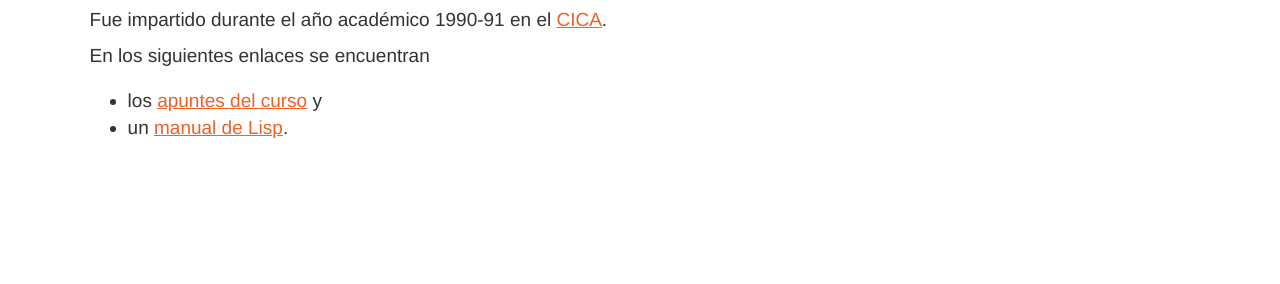
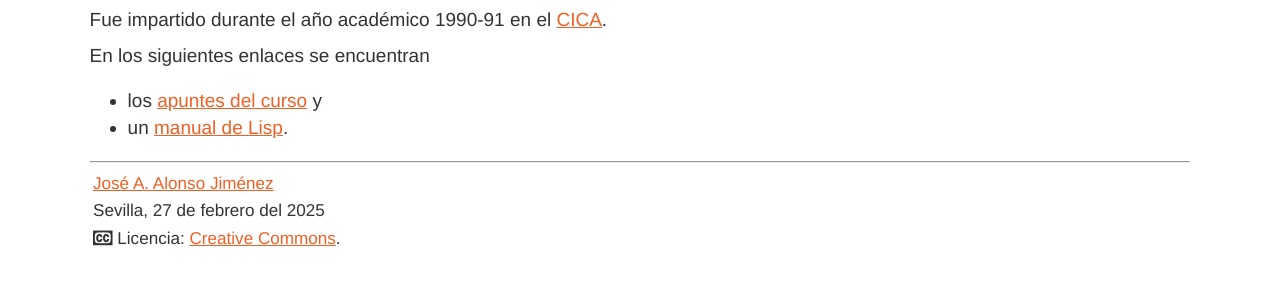
Before and after one commit to jaalonso/cursos, a plain HTML site: page cursos/lisp-90/index.html in a window 1280 px wide. Shown: the part 132-416 px from the top of the page. Drawn offline with Linux system fonts and the light colour scheme.

Commit message:
Actualiza lisp-90

```diff
--- a/cursos/lisp-90/index.html
+++ b/cursos/lisp-90/index.html
@@ -215,5 +215,13 @@ En los siguientes enlaces se encuentran
 <li>un <a href="https://web.archive.org/web/http://www.cs.us.es/~jalonso/cursos/lisp-90/manual.pdf">manual de Lisp</a>.</li>
 </ul>
 </div>
+<div id="postamble" class="status">
+<hr>
+<div>
+  <p><a href="/">José A. Alonso Jiménez</a>
+  <p>Sevilla, 27 de febrero del 2025</p>
+  <p><i class="fa fa-cc"></i> Licencia: <a href="https://creativecommons.org/licenses/by-nc-sa/2.5/es/">Creative Commons</a>.</p>
+</div>
+</div>
 </body>
 </html>
```
Also changed, not shown: lisp-90/index.html (+8 -0 lines).
